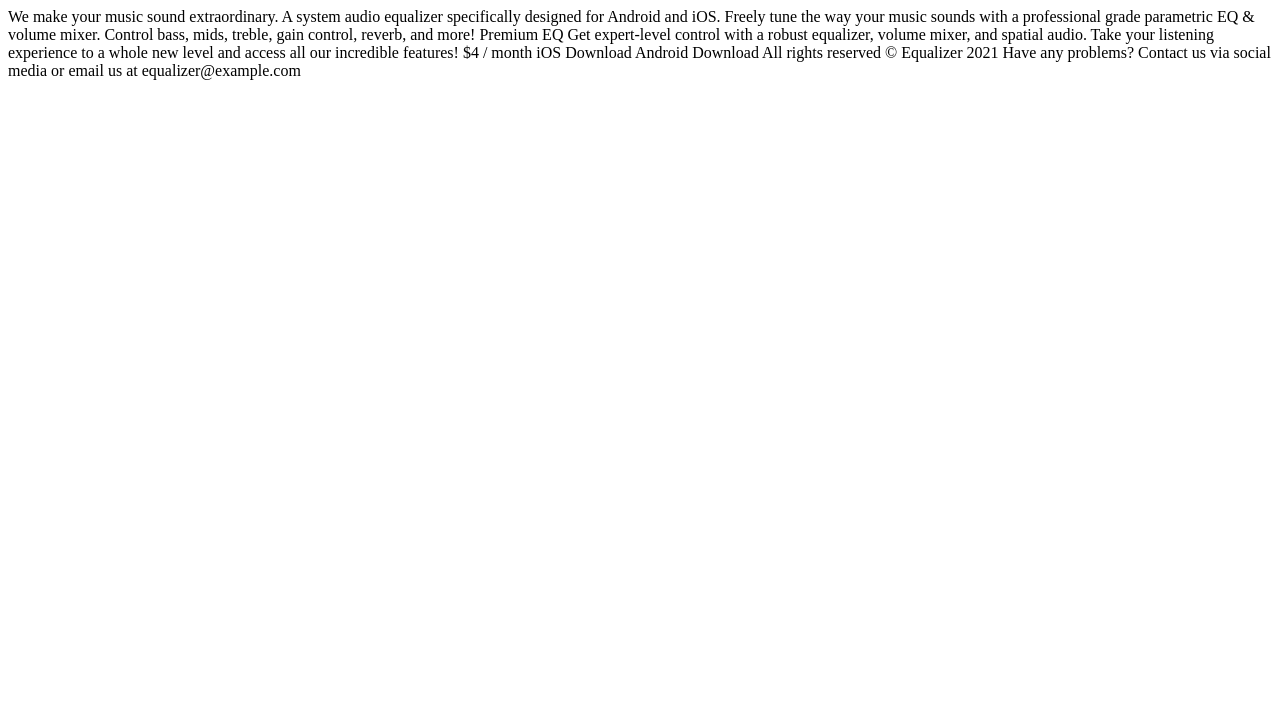
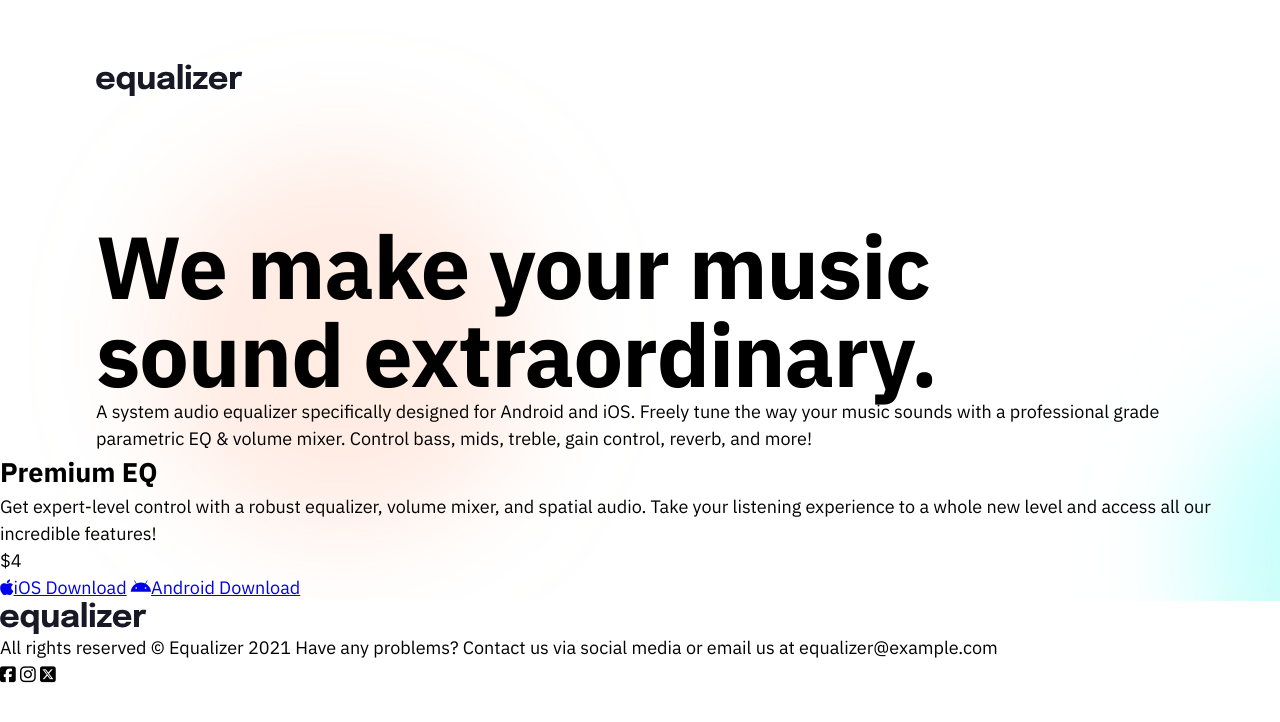
Before and after one commit to humarroquin/Equalizer-landing-page, a plain HTML site: page index.html in a window 1280 px wide. Drawn offline with Linux system fonts and the light colour scheme.

Commit message:
Update index.html and styles.css

```diff
--- a/index.html
+++ b/index.html
@@ -1,33 +1,71 @@
 <!DOCTYPE html>
 <html lang="en">
   <head>
-  <meta charset="UTF-8">
-  <meta name="viewport" content="width=device-width, initial-scale=1.0">
+    <meta charset="UTF-8" />
+    <meta name="viewport" content="width=device-width, initial-scale=1.0" />
 
-  <link rel="icon" type="image/png" sizes="32x32" href="./assets/favicon-32x32.png">
-
+    <link
+      rel="icon"
+      type="image/png"
+      sizes="32x32"
+      href="./assets/favicon-32x32.png"
+    />
+    <link
+      rel="stylesheet"
+      href="https://cdnjs.cloudflare.com/ajax/libs/font-awesome/6.5.1/css/all.min.css"
+      integrity="sha512-DTOQO9RWCH3ppGqcWaEA1BIZOC6xxalwEsw9c2QQeAIftl+Vegovlnee1c9QX4TctnWMn13TZye+giMm8e2LwA=="
+      crossorigin="anonymous"
+      referrerpolicy="no-referrer"
+    />
+    <link rel="stylesheet" href="styles.css" />
     <title>Frontend Mentor | Equalizer landing page</title>
   </head>
   <body>
-
+    <header class="container">
+      <img src="/assets/logo.svg" alt="" />
+    </header>
+    <main>
+      <section class="hero container">
+        <h1 class="hero__title primary-heading">
           We make your music sound extraordinary.
-
-  A system audio equalizer specifically designed for Android and iOS. Freely tune the
-  way your music sounds with a professional grade parametric EQ & volume mixer. Control
-  bass, mids, treble, gain control, reverb, and more!
-
-  Premium EQ
-
-  Get expert-level control with a robust equalizer, volume mixer, and spatial audio. Take
-  your listening experience to a whole new level and access all our incredible features!
-
-  $4 / month
-
-  iOS Download
-  Android Download
-
-  All rights reserved © Equalizer 2021
-  Have any problems? Contact us via social media or email us at equalizer@example.com
-
+        </h1>
+        <p class="hero__description">
+          A system audio equalizer specifically designed for Android and iOS.
+          Freely tune the way your music sounds with a professional grade
+          parametric EQ & volume mixer. Control bass, mids, treble, gain
+          control, reverb, and more!
+        </p>
+      </section>
+      <div class="blue-bg">
+        <section class="pricing">
+          <h2 class="pricing__title">Premium EQ</h2>
+          <p class="pricing__description">
+            Get expert-level control with a robust equalizer, volume mixer, and
+            spatial audio. Take your listening experience to a whole new level
+            and access all our incredible features!
+          </p>
+          <p class="pricing__cost">$4</p>
+          <a href="#" download class="btn btn-ios"
+            ><i class="fa-brands fa-apple"></i>iOS Download</a
+          >
+          <a href="#" download class="btn btn-ios"
+            ><i class="fa-brands fa-android"></i>Android Download</a
+          >
+        </section>
+      </div>
+    </main>
+    <footer>
+      <img src="/assets/logo.svg" alt="" />
+      <p class="copyright">
+        All rights reserved © Equalizer 2021 Have any problems? Contact us via
+        social media or email us at
+        <span class="bold-text">equalizer@example.com</span>
+      </p>
+      <div class="social-icons">
+        <i class="fa-brands fa-square-facebook"></i>
+        <i class="fa-brands fa-instagram"></i>
+        <i class="fa-brands fa-square-x-twitter"></i>
+      </div>
+    </footer>
   </body>
 </html>
--- /dev/null
+++ b/styles.css
@@ -0,0 +1,100 @@
+@import url('https://fonts.googleapis.com/css2?family=IBM+Plex+Sans:ital,wght@0,100;0,200;0,300;0,400;0,500;0,600;0,700;1,100;1,200;1,300;1,400;1,500;1,600;1,700&display=swap');
+
+/* Josh Comeau's Custom CSS Reset */
+*,
+*::before,
+*::after {
+  box-sizing: border-box;
+}
+
+* {
+  margin: 0;
+}
+
+img,
+picture,
+video,
+canvas,
+svg {
+  display: block;
+  max-width: 100%;
+}
+
+input,
+button,
+textarea,
+select {
+  font: inherit;
+}
+
+p,
+h1,
+h2,
+h3,
+h4,
+h5,
+h6 {
+  overflow-wrap: break-word;
+}
+
+#root,
+#__next {
+  isolation: isolate;
+}
+
+/* CSS variables */
+:root {
+  --turquoise: #66e2dc;
+  --dark-orange: #fa7453;
+  --orange: #ffb964;
+  --white: #fcfaf9;
+  --black: #191826;
+
+  --ff-body: 'IBM Plex Sans', sans-serif;
+  --ff-heading: 'IBM Plex Sans', sans-serif;
+  --fluid-text-h1: clamp(2.5rem, 1.1994rem + 5.5491vi, 5.5rem);
+  --fluid-text-h2: clamp(2rem, 1.7832rem + 0.9249vi, 2.5rem);
+  --fluid-text-p: clamp(1rem, 0.9458rem + 0.2312vi, 1.125rem);
+  --fw-regular: 400;
+  --fw-bold: 700;
+}
+
+/* reusbale styles */
+.container {
+  max-width: 70rem;
+  padding-inline: 1rem;
+  margin: 0 auto;
+}
+
+.primary-heading {
+  font-size: var(--fluid-text-h1);
+  line-height: 88px;
+  letter-spacing: -1px;
+}
+
+/* page styles */
+body {
+  font-family: var(--ff-body);
+  font-size: var(--fluid-text-p);
+  font-weight: var(--fw-regular);
+  line-height: 1.5;
+  -webkit-font-smoothing: antialiased;
+}
+
+main {
+  background: url(/assets/bg-main-desktop.png);
+}
+
+/* header */
+header {
+  position: absolute;
+  width: 100%;
+  top: 3.9375rem;
+  left: 50%;
+  transform: translateX(-50%);
+}
+
+/* hero */
+.hero__title {
+  padding-top: clamp(8.5rem, 6.6304rem + 9.3478vi, 13.875rem);
+}
```
Lines whose indentation alone changed are shown as unchanged.
